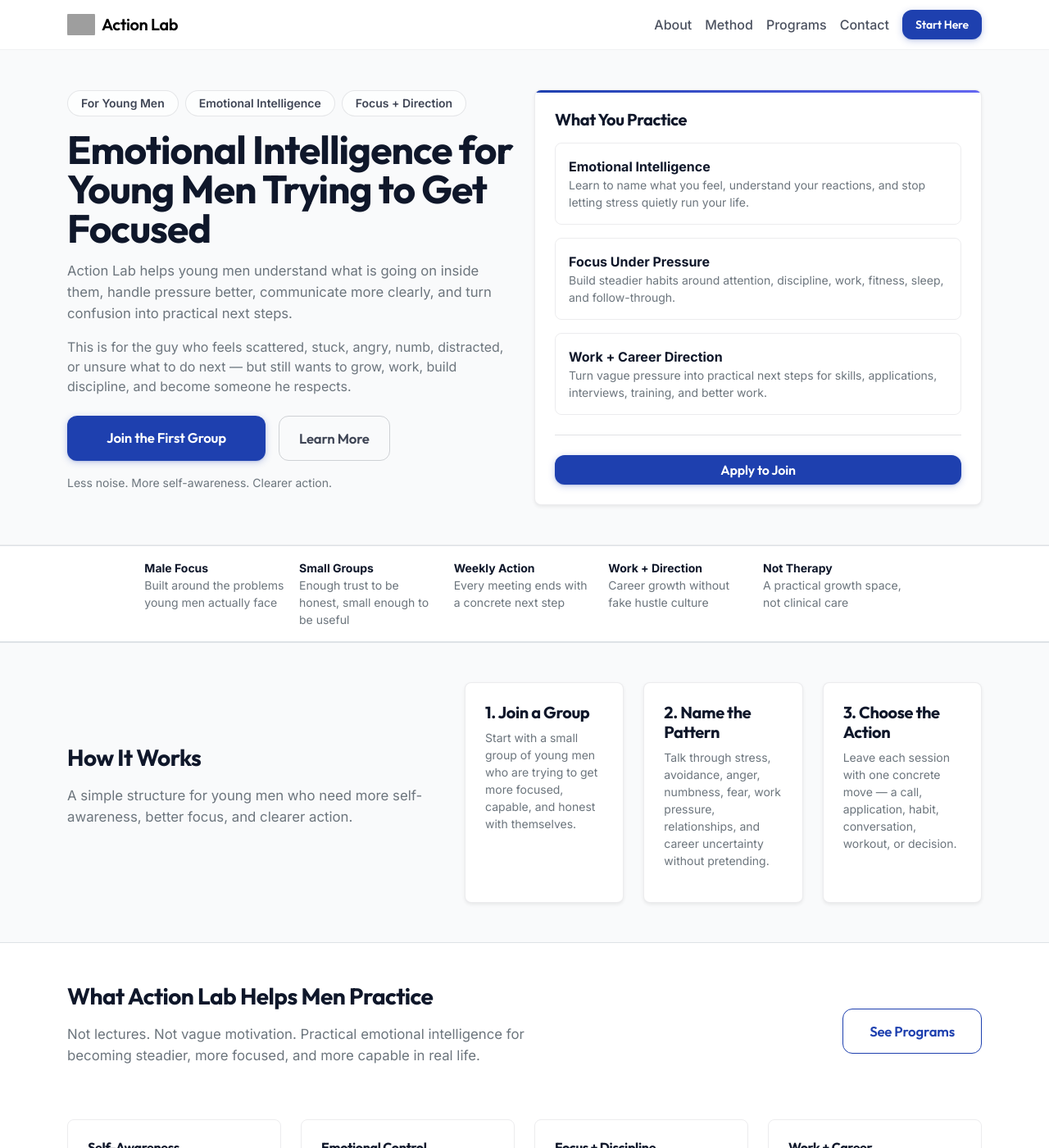
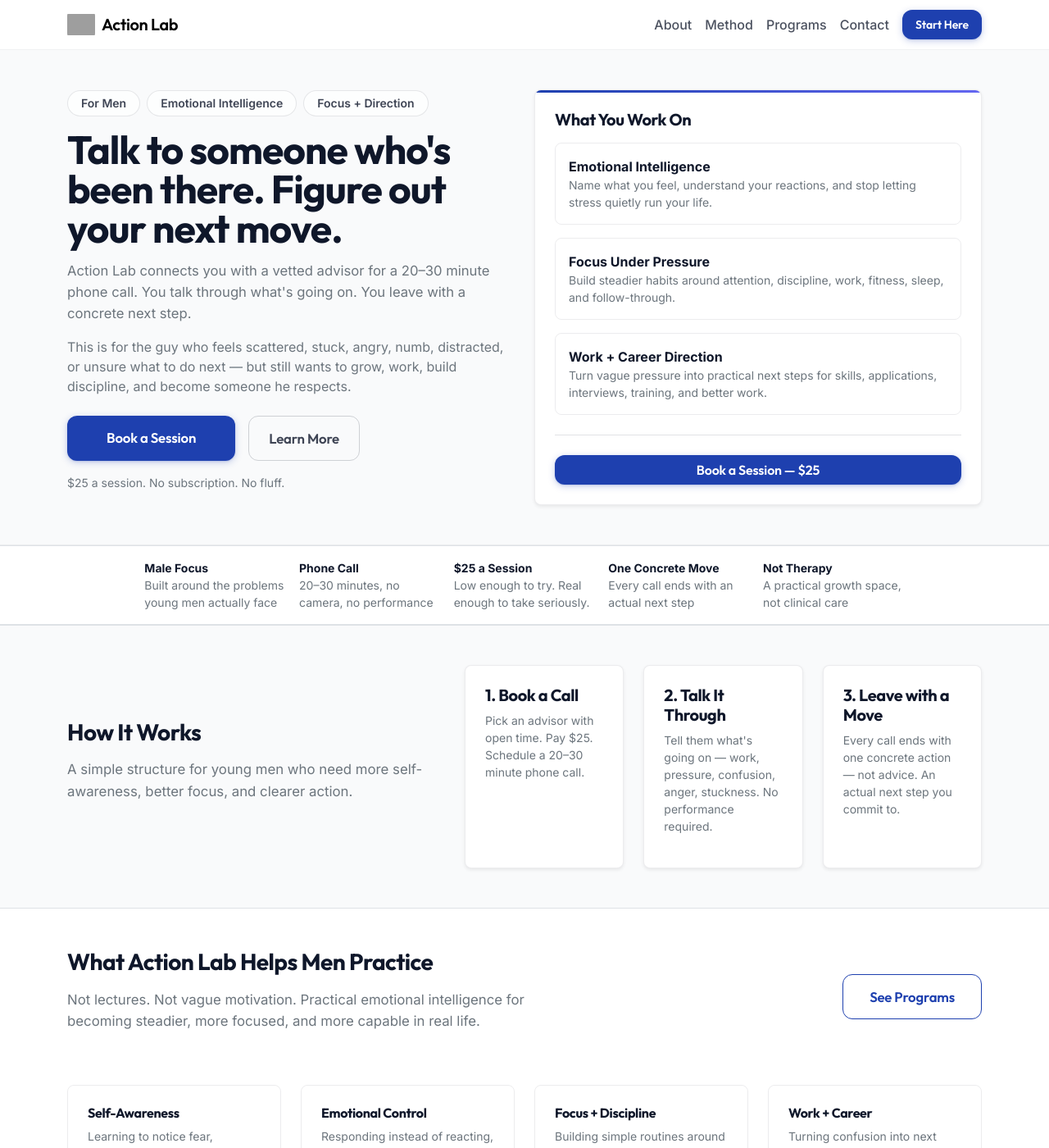
Before and after one commit to adam7234/Action-Lab, a Jekyll site: the page built from index.html, in a window 1280 px wide and 1400 px high. Shown: the whole window at 82% size. Built offline with Jekyll 4.4.1, drawn with Linux system fonts in a browser that asks for light colours; some of the changed text lies outside the part shown; grey boxes are pictures that could not be loaded.

Commit message:
Update index.html

```diff
--- a/index.html
+++ b/index.html
@@ -3,6 +3,7 @@ layout: default
 title: Home
 description: Action Lab — practical emotional intelligence, focus, and work direction for young men.
 ---
+
 <!-- HERO -->
 <section class="py-5 hero bg-light">
   <div class="container">
@@ -10,18 +11,18 @@ description: Action Lab — practical emotional intelligence, focus, and work di
 
       <div class="col-lg-6">
         <div class="d-flex gap-2 mb-3 flex-wrap">
-          <span class="badge rounded-pill badge-soft">For Young Men</span>
+          <span class="badge rounded-pill badge-soft">For Men</span>
           <span class="badge rounded-pill badge-soft">Emotional Intelligence</span>
           <span class="badge rounded-pill badge-soft">Focus + Direction</span>
         </div>
 
         <h1 class="display-5 fw-bold lh-1 mb-3">
-          Emotional Intelligence for Young Men Trying to Get Focused
+          Talk to someone who's been there. Figure out your next move.
         </h1>
 
         <p class="lead text-secondary mb-3">
-          Action Lab helps young men understand what is going on inside them, handle pressure better,
-          communicate more clearly, and turn confusion into practical next steps.
+          Action Lab connects you with a vetted advisor for a 20–30 minute phone call.
+          You talk through what's going on. You leave with a concrete next step.
         </p>
 
         <p class="text-secondary mb-4">
@@ -31,7 +32,7 @@ description: Action Lab — practical emotional intelligence, focus, and work di
 
         <div class="d-flex gap-3 flex-wrap mb-3">
           <a class="btn btn-primary btn-lg px-5" href="{{ '/apply/' | relative_url }}">
-            Join the First Group
+            Book a Session
           </a>
           <a class="btn btn-outline-secondary btn-lg px-4" href="{{ '/about/' | relative_url }}">
             Learn More
@@ -39,18 +40,18 @@ description: Action Lab — practical emotional intelligence, focus, and work di
         </div>
 
         <p class="small text-secondary">
-          Less noise. More self-awareness. Clearer action.
+          $25 a session. No subscription. No fluff.
         </p>
       </div>
 
       <div class="col-lg-6">
         <div class="p-4 hero-card bg-white shadow-sm rounded-3">
-          <h2 class="h5 fw-bold mb-3">What You Practice</h2>
+          <h2 class="h5 fw-bold mb-3">What You Work On</h2>
           <div class="row g-3">
             <div class="col-12">
               <div class="p-3 border rounded-3">
                 <div class="fw-bold">Emotional Intelligence</div>
-                <div class="text-secondary small">Learn to name what you feel, understand your reactions, and stop letting stress quietly run your life.</div>
+                <div class="text-secondary small">Name what you feel, understand your reactions, and stop letting stress quietly run your life.</div>
               </div>
             </div>
             <div class="col-12">
@@ -69,7 +70,7 @@ description: Action Lab — practical emotional intelligence, focus, and work di
           <hr class="my-4">
           <div class="text-center">
             <a class="btn btn-primary w-100" href="{{ '/apply/' | relative_url }}">
-              Apply to Join
+              Book a Session — $25
             </a>
           </div>
         </div>
@@ -88,16 +89,16 @@ description: Action Lab — practical emotional intelligence, focus, and work di
         <div class="text-secondary small">Built around the problems young men actually face</div>
       </div>
       <div class="col-6 col-md-2">
-        <div class="fw-bold small">Small Groups</div>
-        <div class="text-secondary small">Enough trust to be honest, small enough to be useful</div>
+        <div class="fw-bold small">Phone Call</div>
+        <div class="text-secondary small">20–30 minutes, no camera, no performance</div>
       </div>
       <div class="col-6 col-md-2">
-        <div class="fw-bold small">Weekly Action</div>
-        <div class="text-secondary small">Every meeting ends with a concrete next step</div>
+        <div class="fw-bold small">$25 a Session</div>
+        <div class="text-secondary small">Low enough to try. Real enough to take seriously.</div>
       </div>
       <div class="col-6 col-md-2">
-        <div class="fw-bold small">Work + Direction</div>
-        <div class="text-secondary small">Career growth without fake hustle culture</div>
+        <div class="fw-bold small">One Concrete Move</div>
+        <div class="text-secondary small">Every call ends with an actual next step</div>
       </div>
       <div class="col-6 col-md-2">
         <div class="fw-bold small">Not Therapy</div>
@@ -121,20 +122,20 @@ description: Action Lab — practical emotional intelligence, focus, and work di
         <div class="row g-4">
           <div class="col-md-4">
             <div class="p-4 bg-white border rounded-3 h-100 shadow-sm">
-              <h3 class="h5 fw-bold mb-2">1. Join a Group</h3>
-              <p class="small text-secondary">Start with a small group of young men who are trying to get more focused, capable, and honest with themselves.</p>
+              <h3 class="h5 fw-bold mb-2">1. Book a Call</h3>
+              <p class="small text-secondary">Pick an advisor with open time. Pay $25. Schedule a 20–30 minute phone call.</p>
             </div>
           </div>
           <div class="col-md-4">
             <div class="p-4 bg-white border rounded-3 h-100 shadow-sm">
-              <h3 class="h5 fw-bold mb-2">2. Name the Pattern</h3>
-              <p class="small text-secondary">Talk through stress, avoidance, anger, numbness, fear, work pressure, relationships, and career uncertainty without pretending.</p>
+              <h3 class="h5 fw-bold mb-2">2. Talk It Through</h3>
+              <p class="small text-secondary">Tell them what's going on — work, pressure, confusion, anger, stuckness. No performance required.</p>
             </div>
           </div>
           <div class="col-md-4">
             <div class="p-4 bg-white border rounded-3 h-100 shadow-sm">
-              <h3 class="h5 fw-bold mb-2">3. Choose the Action</h3>
-              <p class="small text-secondary">Leave each session with one concrete move — a call, application, habit, conversation, workout, or decision.</p>
+              <h3 class="h5 fw-bold mb-2">3. Leave with a Move</h3>
+              <p class="small text-secondary">Every call ends with one concrete action — not advice. An actual next step you commit to.</p>
             </div>
           </div>
         </div>
@@ -243,10 +244,10 @@ description: Action Lab — practical emotional intelligence, focus, and work di
         <div class="p-4 border rounded-3 bg-white shadow-sm">
           <h3 class="h5 fw-bold mb-2">Ready to Get More Focused?</h3>
           <p class="small text-secondary mb-4">
-            Apply for the first group. Tell us where you feel stuck, what you are trying to improve, and what kind of action you need to take next.
+            Book a 20–30 minute call with a vetted advisor. Tell us where you feel stuck and what kind of action you need to take next.
           </p>
           <a class="btn btn-primary w-100 mb-2" href="{{ '/apply/' | relative_url }}">
-            Apply to Join
+            Book a Session — $25
           </a>
           <p class="text-center small text-secondary mb-0">Young men • Emotional intelligence • Practical action</p>
         </div>
```
